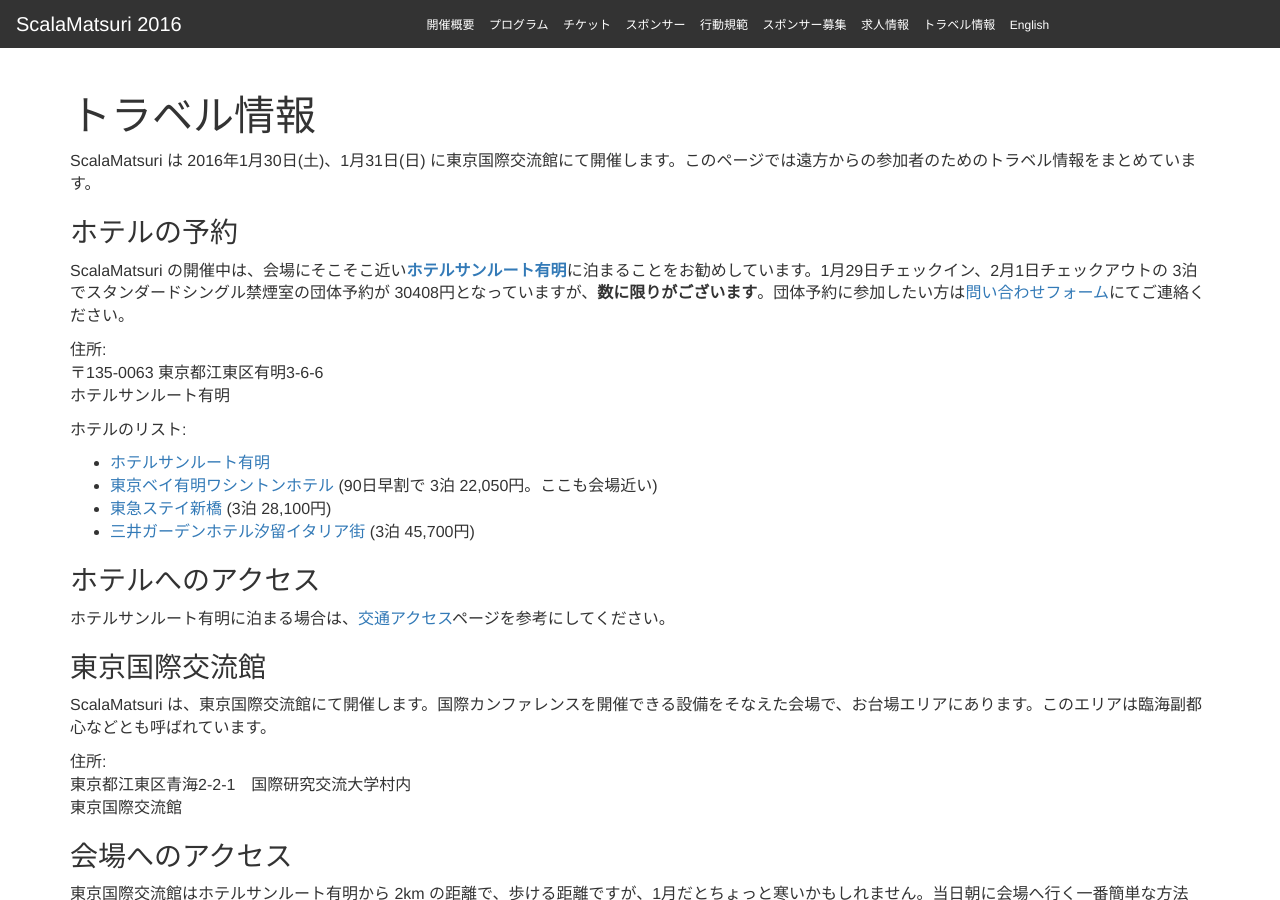
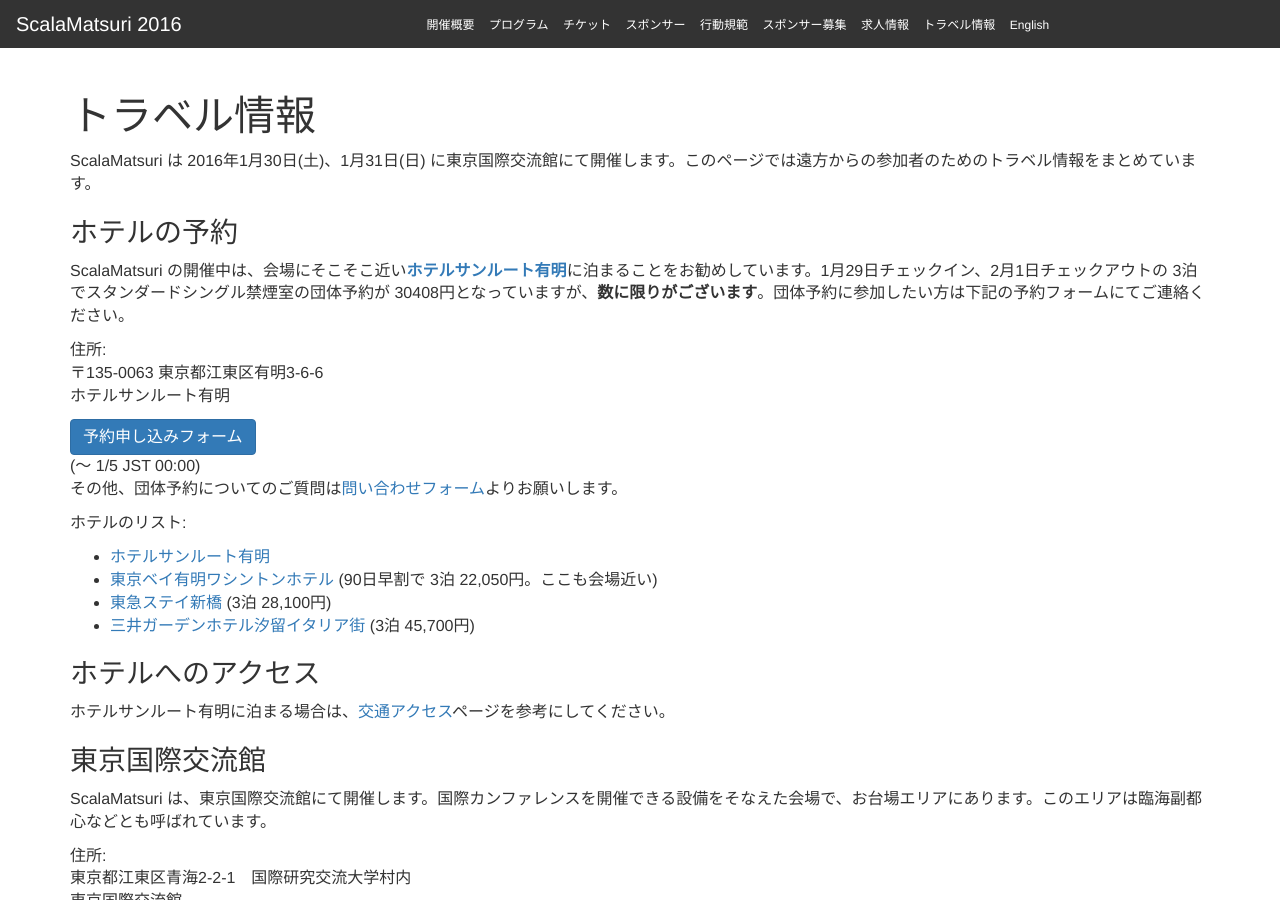
Before and after one commit to scalajp/2016.scalamatsuri.org, a Jekyll site: the page built from ja/travel/index.html, in a window 1280 px wide and 900 px high. Built offline with Jekyll 4.4.1, drawn with Linux system fonts in a browser that asks for light colours; nearby versions of some CDN libraries; comment, search, counter and statistics services are not loaded.

Commit message:
Add hogel reservation form

```diff
--- a/ja/travel/index.html
+++ b/ja/travel/index.html
@@ -6,12 +6,17 @@ title: トラベル情報
 <p>ScalaMatsuri は 2016年1月30日(土)、1月31日(日) に東京国際交流館にて開催します。このページでは遠方からの参加者のためのトラベル情報をまとめています。</p>
 
 <h3>ホテルの予約</h3>
-<p>ScalaMatsuri の開催中は、会場にそこそこ近い<b><a href="http://www.sunroutehotel.jp/ariake/">ホテルサンルート有明</a></b>に泊まることをお勧めしています。1月29日チェックイン、2月1日チェックアウトの 3泊でスタンダードシングル禁煙室の団体予約が 30408円となっていますが、<b>数に限りがございます</b>。団体予約に参加したい方は<a href="https://docs.google.com/forms/d/1jzXkQYdEcW9DMWUlXhvGIod5YECKUETNuzVMFeaoR3k/viewform">問い合わせフォーム</a>にてご連絡ください。
+<p>ScalaMatsuri の開催中は、会場にそこそこ近い<b><a href="http://www.sunroutehotel.jp/ariake/">ホテルサンルート有明</a></b>に泊まることをお勧めしています。1月29日チェックイン、2月1日チェックアウトの 3泊でスタンダードシングル禁煙室の団体予約が 30408円となっていますが、<b>数に限りがございます</b>。団体予約に参加したい方は下記の予約フォームにてご連絡ください。
 </p>
 <p>
 住所:<br>
 〒135-0063 東京都江東区有明3-6-6<br>
 ホテルサンルート有明
+</p>
+<p>
+<div><a class="btn btn-primary" href="https://goo.gl/SwGliO">予約申し込みフォーム</a></div>
+<div>(〜 1/5 JST 00:00)</div>
+その他、団体予約についてのご質問は<a href="https://docs.google.com/forms/d/1jzXkQYdEcW9DMWUlXhvGIod5YECKUETNuzVMFeaoR3k/viewform">問い合わせフォーム</a>よりお願いします。
 </p>
 <p>ホテルのリスト:
 <ul>
```
Also changed, not shown: en/travel/index.html (+6 -1 lines).
